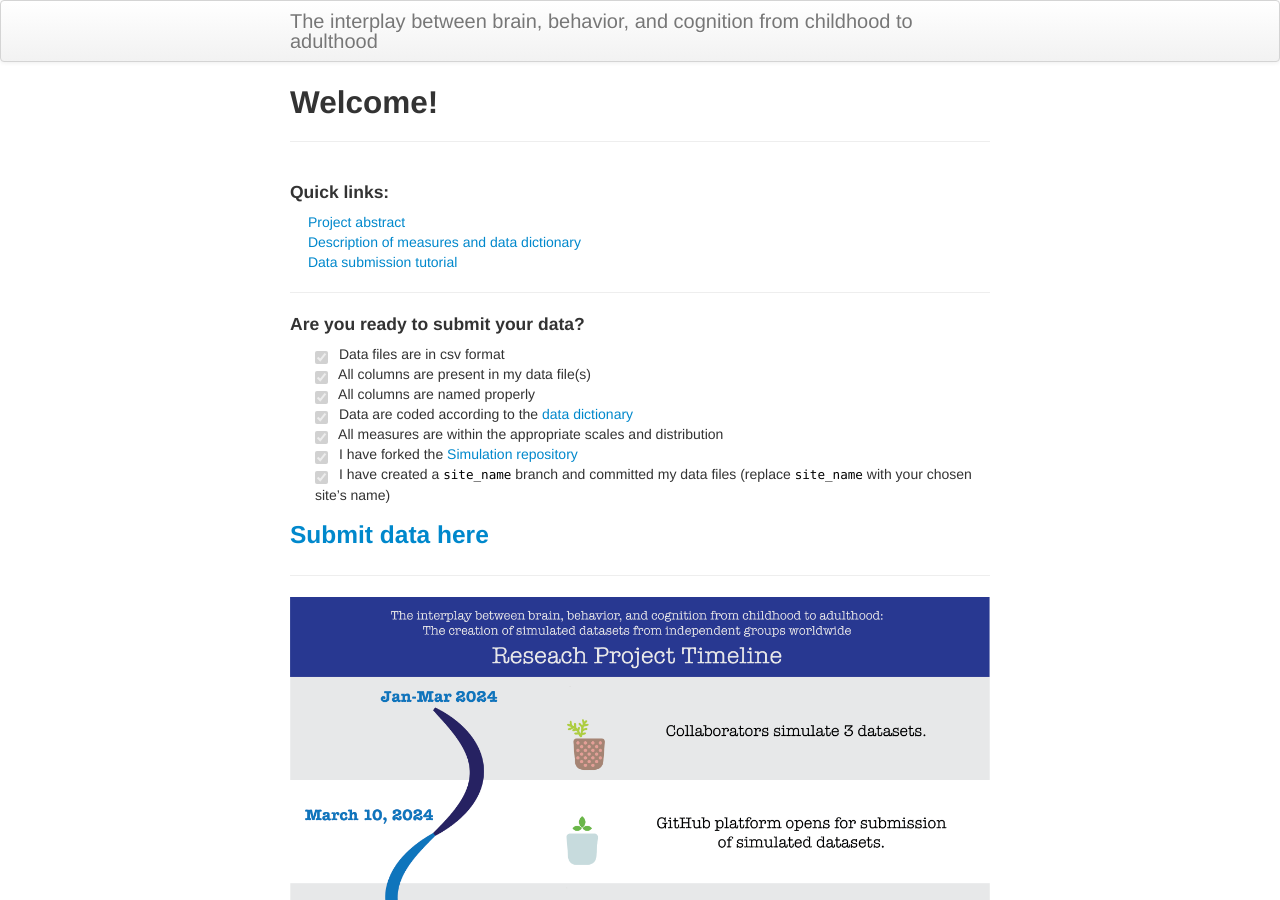
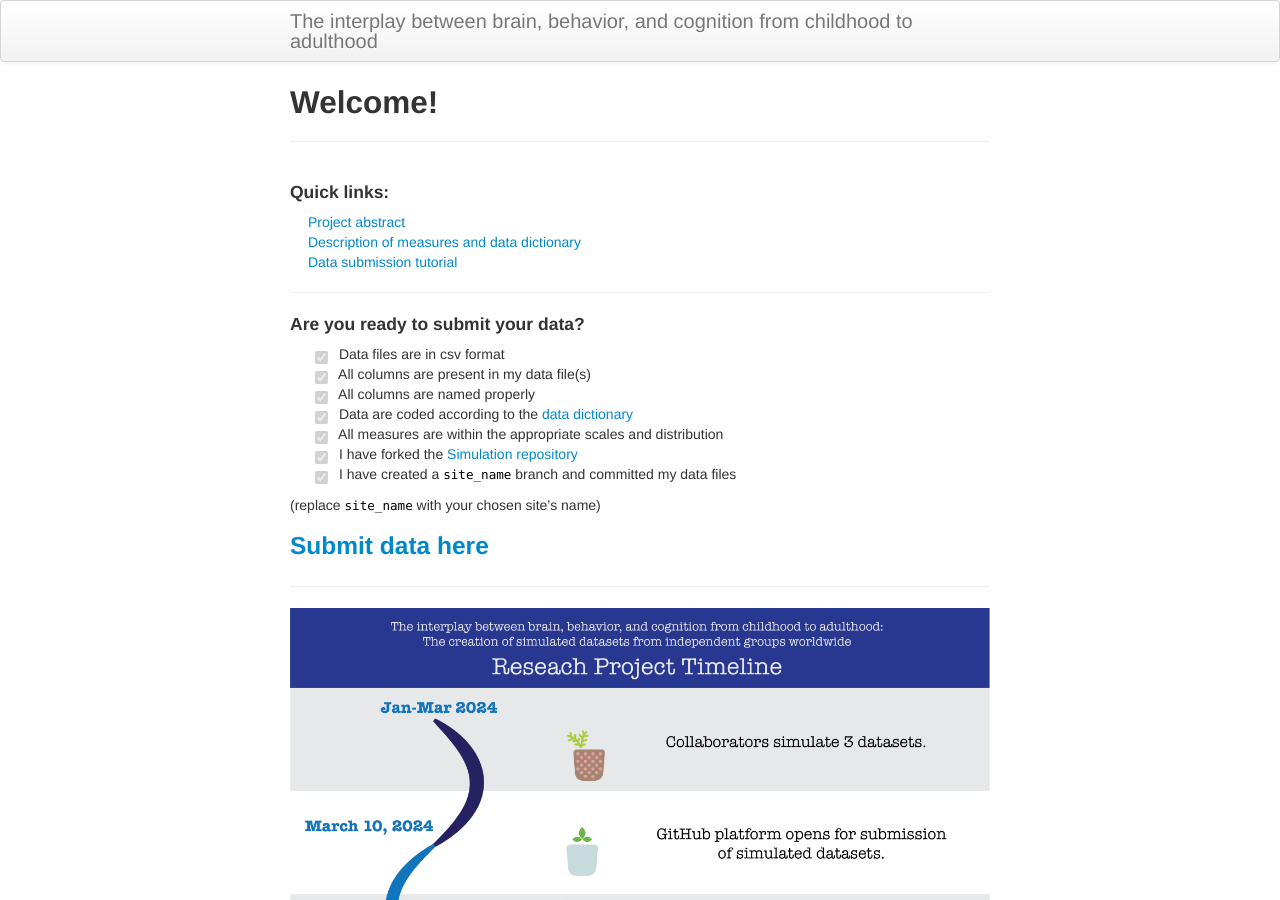
Before and after one commit to SoCoDeN/Simulation, a Jekyll site: the page built from index.md, in a window 1280 px wide and 900 px high. Built offline with Jekyll 4.4.1, drawn with Linux system fonts in a browser that asks for light colours.

```diff
--- a/index.md
+++ b/index.md
@@ -17,8 +17,9 @@ title: Welcome!
 - [x] &ensp; Data are coded according to the [data dictionary](pages/measures.html)
 - [x] &ensp; All measures are within the appropriate scales and distribution
 - [x] &ensp; I have forked the [Simulation repository](https://github.com/SoCoDeN/Simulation)
-- [x] &ensp; I have created a `site_name` branch and committed my data files (replace `site_name` with your chosen site's name)
+- [x] &ensp; I have created a `site_name` branch and committed my data files
 {: style='list-style-type: none'}
+(replace `site_name` with your chosen site's name)
 
 ### [Submit data here](https://github.com/dmoracze/test.github.io/pulls)
 
```
